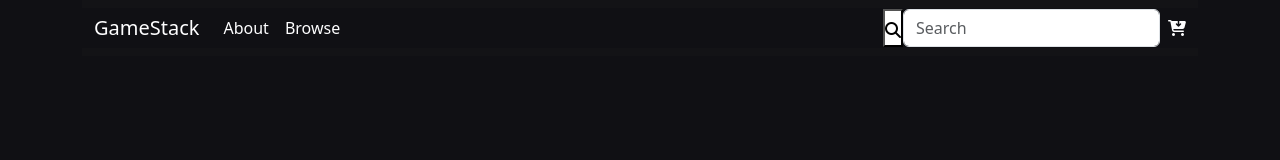
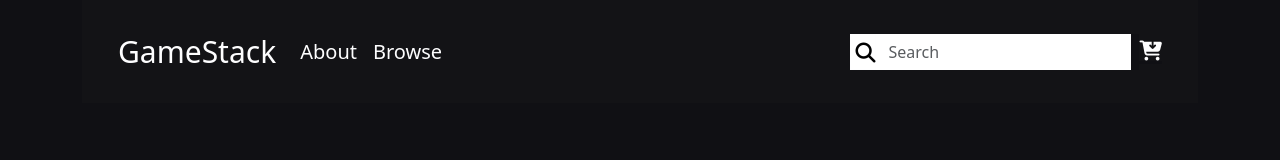
Before and after one commit to Saishhhhhh/GameStack-Store, a plain HTML site: page index.html in a window 1280 px wide. Drawn offline with nearby package versions, Linux system fonts and the light colour scheme.

Commit message:
Navbar Styling Completed

```diff
--- a/CSS/media.css
+++ b/CSS/media.css
@@ -15,4 +15,10 @@
     .navbar-collapse {
         width: 100%;
     }
+
+    #cart-icon {
+        padding-top: 42px;
+        padding-right: 28px;
+        font-size: 20px;
+    }
 }
--- a/CSS/style.css
+++ b/CSS/style.css
@@ -6,12 +6,30 @@
 }
 
 .navbar{
-    background-color:#131316 ;
+    background-color: #131316;
     color:#FEFEFF;
+}
+
+#nav-container {
+    background-color: #131316;
+    color: #FEFEFF;
+}
+
+#navbarSupportedContent{
+    background-color: #131316;
+}
+
+#navbarSupportedContent a{
+    background-color: #131316;
 }
 
 .navbar a{
     color:#FEFEFF;
+    font-size: 20px;
+}
+
+#nav-right{
+    background-color: #131316;
 }
 
 /* .navbar-toggler.active {
@@ -31,3 +49,24 @@ form i{
 form button{
     background-color: white;
 }
+
+#cart-icon{
+    font-size: 20px;
+    background-color: #131316;
+}
+
+#logo{
+    font-size: 30px;
+    background-color: #131316;
+}
+
+#search-icon{
+    font-size: 20px;
+    border: solid 1px #FEFEFF;
+    padding-bottom: 1px;
+    padding-left: 4px;
+}
+#search-bar{
+    border-radius: 0px;
+    border: none;
+}
--- a/index.html
+++ b/index.html
@@ -15,9 +15,9 @@
         <div class="container">
             <div class="row">
                 <div class="col-12">
-                    <nav class="navbar navbar-expand-lg">
-                        <div class="container-fluid">
-                            <a class="navbar-brand" href="#">GameStack</a>
+                    <nav class="navbar navbar-expand-lg p-4">
+                        <div class="container-fluid" id="nav-container">
+                            <a class="navbar-brand" id="logo" href="#">GameStack</a>
                             <button class="navbar-toggler" type="button" data-bs-toggle="collapse" data-bs-target="#navbarSupportedContent">
                                 <span><i class="fa-solid fa-bars"></i></span>
                             </button>
@@ -30,15 +30,15 @@
                                         <a class="nav-link" href="#">Browse</a>
                                     </li>
                                 </ul>
-                                <ul class="navbar-nav ms-auto mb-2 mb-lg-0 d-flex align-items-center">
+                                <ul class="navbar-nav ms-auto mb-2 mb-lg-0 d-flex align-items-center" id="nav-right">
                                     <li class="nav-item">
                                         <form class="d-flex" role="search">
-                                            <button><i class="fa-solid fa-magnifying-glass mt-2"></i></button>
-                                            <input class="form-control me-2" type="search" placeholder="Search">
+                                            <button id="search-icon"><i class="fa-solid fa-magnifying-glass mt-2"></i></button>
+                                            <input id="search-bar" class="form-control me-2" type="search" placeholder="Search">
                                         </form>
                                     </li>
                                     <li class="nav-item custom-cart-icon">
-                                        <i class="fa-solid fa-cart-arrow-down"></i>
+                                        <i class="fa-solid fa-cart-arrow-down" id="cart-icon"></i>
                                     </li>
                                 </ul>
                             </div>
```
